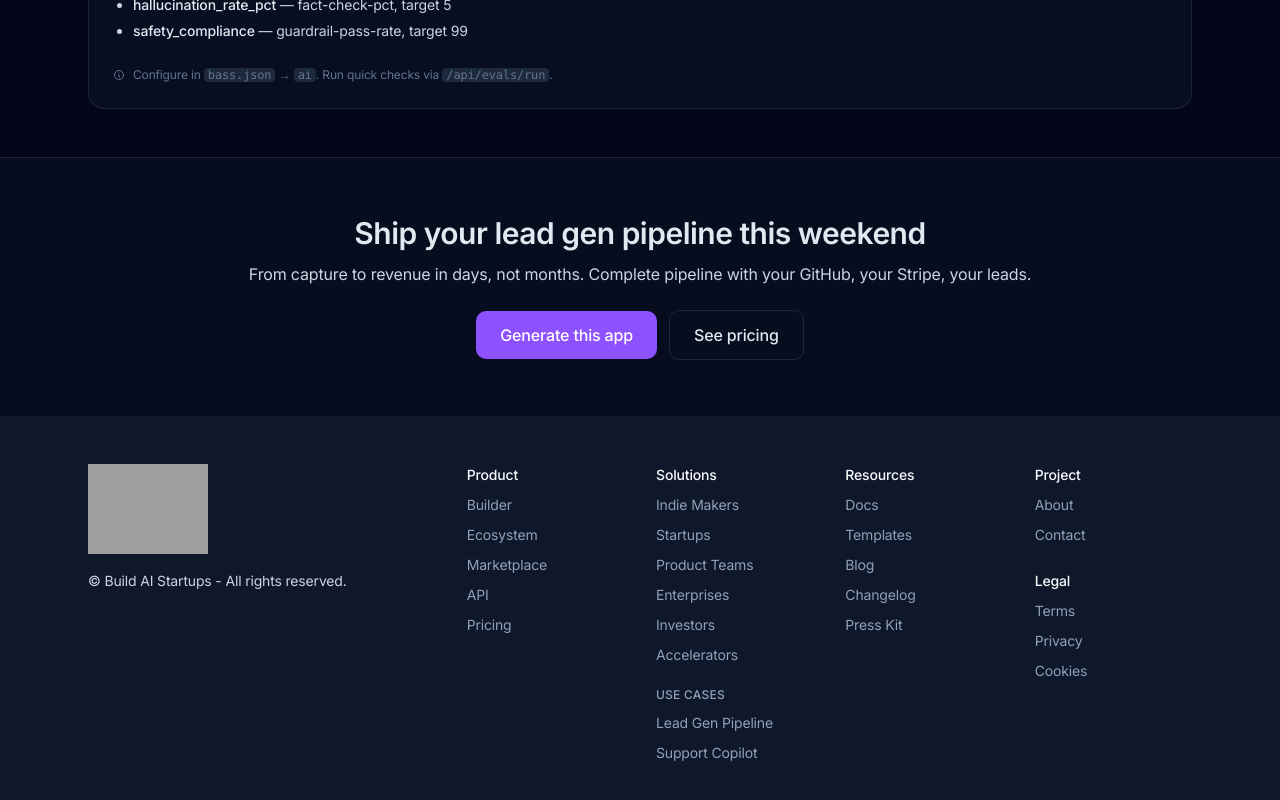
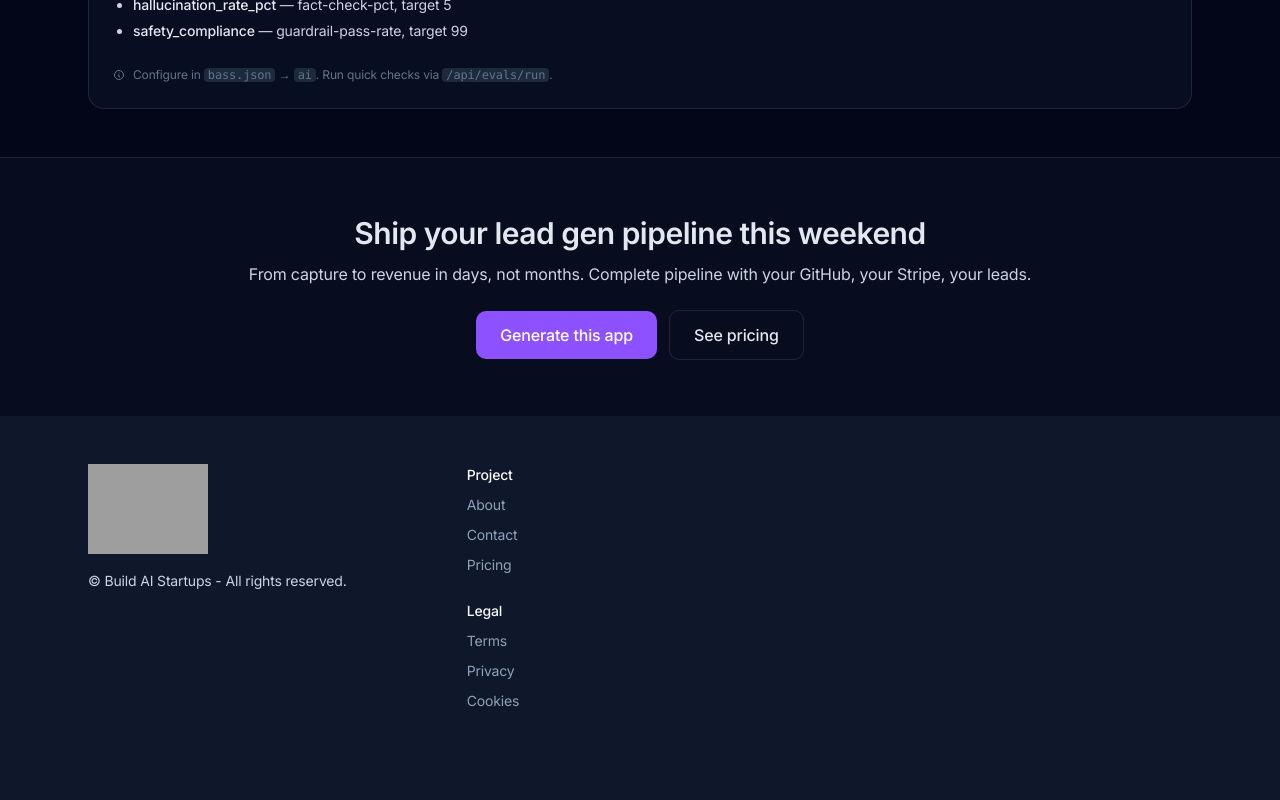
Before and after one commit to buildaistartups/buildaistartups.com, a Next.js app: page /vertical/ai-leadgen in a window 1280 px wide. Shown: the part 1928-2728 px from the top of the page. After the commit the page ends 2688 px from the top, so only its background shows below. Built offline with nearby package versions, Linux system fonts and the light colour scheme; grey boxes are pictures that could not be loaded.

Commit message:
Update footer component with hidden blocks

```diff
--- a/components/ui/footer.tsx
+++ b/components/ui/footer.tsx
@@ -7,7 +7,8 @@ export default function Footer() {
     <footer>
       <div className="max-w-6xl mx-auto px-4 sm:px-6">
         <div className="grid sm:grid-cols-12 gap-8 py-8 md:py-12">
-          {/* 1st block */}
+
+          {/* 1st block - Logo */}
           <div className="sm:col-span-12 lg:col-span-4 order-1 lg:order-none">
             <div className="h-full flex flex-col sm:flex-row lg:flex-col justify-between">
               <div className="mb-4 sm:mb-0">
@@ -21,8 +22,8 @@ export default function Footer() {
             </div>
           </div>
 
-          {/* 2nd block - Products */}
-          <div className="sm:col-span-6 md:col-span-3 lg:col-span-2">
+          {/* --- PHASE 1 HIDDEN: PRODUCTS COLUMN --- */}
+          {/* <div className="sm:col-span-6 md:col-span-3 lg:col-span-2">
             <h6 className="text-sm text-slate-50 font-medium mb-2">Product</h6>
             <ul className="text-sm space-y-2">
               <li><Link className="text-slate-400 hover:text-slate-200 transition duration-150 ease-in-out" href="/product/builder">Builder</Link></li>
@@ -32,9 +33,10 @@ export default function Footer() {
               <li><Link className="text-slate-400 hover:text-slate-200 transition duration-150 ease-in-out" href="/pricing">Pricing</Link></li>
             </ul>
           </div>
+          */}
 
-          {/* 3rd block - Solutions */}
-          <div className="sm:col-span-6 md:col-span-3 lg:col-span-2">
+          {/* --- PHASE 1 HIDDEN: SOLUTIONS COLUMN --- */}
+          {/* <div className="sm:col-span-6 md:col-span-3 lg:col-span-2">
             <h6 className="text-sm text-slate-50 font-medium mb-2">Solutions</h6>
             <ul className="text-sm space-y-2">
               <li><Link className="text-slate-400 hover:text-slate-200 transition duration-150 ease-in-out" href="/solutions/indie-makers">Indie Makers</Link></li>
@@ -44,17 +46,16 @@ export default function Footer() {
               <li><Link className="text-slate-400 hover:text-slate-200 transition duration-150 ease-in-out" href="/solutions/investors">Investors</Link></li>
               <li><Link className="text-slate-400 hover:text-slate-200 transition duration-150 ease-in-out" href="/solutions/accelerators">Accelerators</Link></li>
             </ul>
-
-            {/* Use cases (verticals) */}
             <h6 className="text-xs text-slate-400 font-medium mt-5 mb-2 tracking-wider">USE CASES</h6>
             <ul className="text-sm space-y-2">
               <li><Link className="text-slate-400 hover:text-slate-200 transition duration-150 ease-in-out" href="/vertical/ai-leadgen">Lead Gen Pipeline</Link></li>
               <li><Link className="text-slate-400 hover:text-slate-200 transition duration-150 ease-in-out" href="/vertical/ai-support">Support Copilot</Link></li>
             </ul>
           </div>
+          */}
 
-          {/* 4th block - Resources */}
-          <div className="sm:col-span-6 md:col-span-3 lg:col-span-2">
+          {/* --- PHASE 1 HIDDEN: RESOURCES COLUMN --- */}
+          {/* <div className="sm:col-span-6 md:col-span-3 lg:col-span-2">
             <h6 className="text-sm text-slate-50 font-medium mb-2">Resources</h6>
             <ul className="text-sm space-y-2">
               <li><Link className="text-slate-400 hover:text-slate-200 transition duration-150 ease-in-out" href="/resources/docs">Docs</Link></li>
@@ -64,13 +65,15 @@ export default function Footer() {
               <li><Link className="text-slate-400 hover:text-slate-200 transition duration-150 ease-in-out" href="/resources/press">Press Kit</Link></li>
             </ul>
           </div>
+          */}
 
-          {/* 5th block - Project */}
+          {/* 5th block - Project & Legal (ACTIVE) */}
           <div className="sm:col-span-6 md:col-span-3 lg:col-span-2">
             <h6 className="text-sm text-slate-50 font-medium mb-2">Project</h6>
             <ul className="text-sm space-y-2">
               <li><Link className="text-slate-400 hover:text-slate-200 transition duration-150 ease-in-out" href="/about">About</Link></li>
               <li><Link className="text-slate-400 hover:text-slate-200 transition duration-150 ease-in-out" href="/contact">Contact</Link></li>
+              <li><Link className="text-slate-400 hover:text-slate-200 transition duration-150 ease-in-out" href="/pricing">Pricing</Link></li>
             </ul>
 
             <h6 className="text-sm text-slate-50 font-medium mt-6 mb-2">Legal</h6>
@@ -80,6 +83,7 @@ export default function Footer() {
               <li><Link className="text-slate-400 hover:text-slate-200 transition duration-150 ease-in-out" href="/cookies">Cookies</Link></li>
             </ul>
           </div>
+
         </div>
         {/* Bottom strip removed as requested */}
       </div>
```
